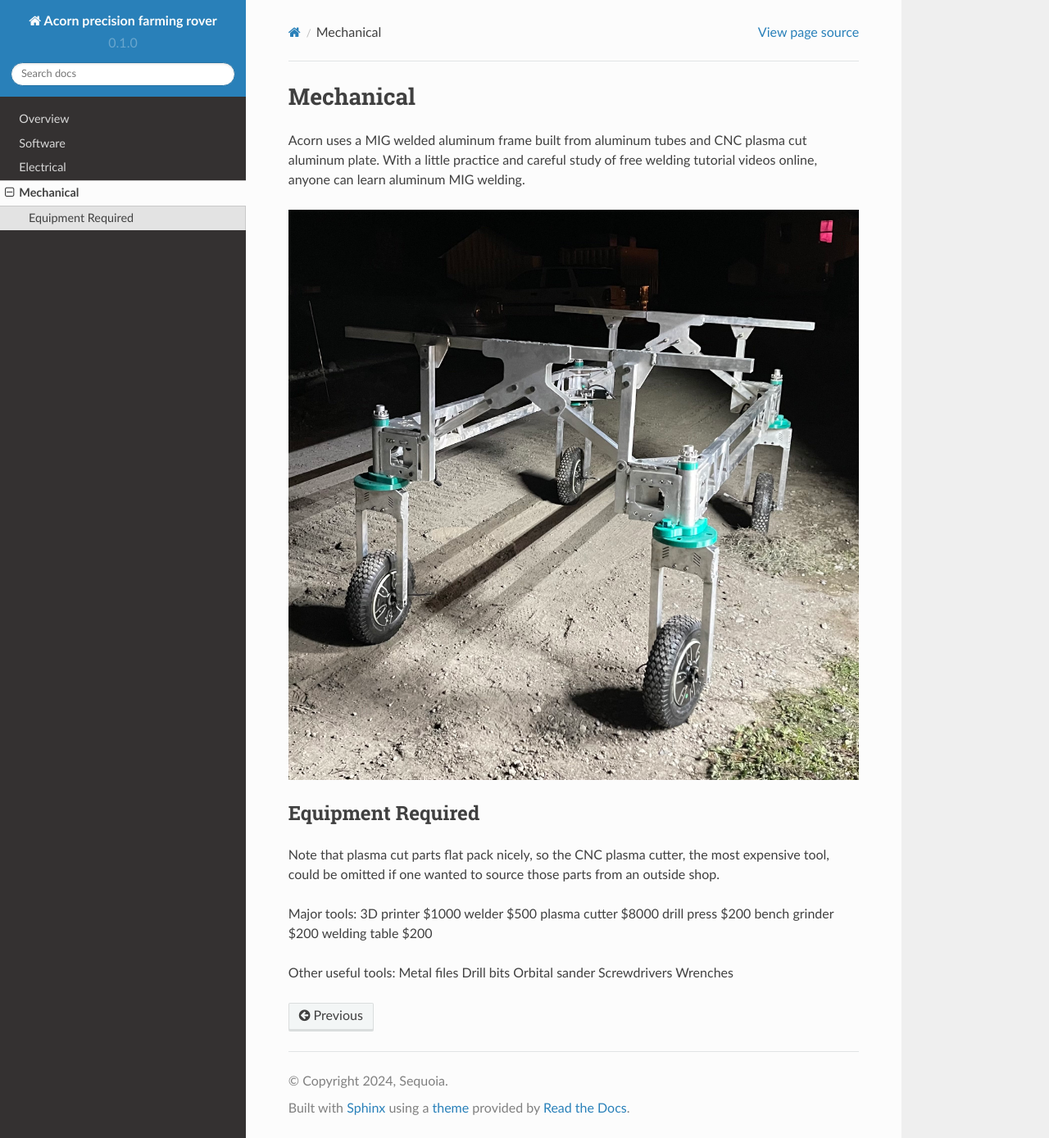
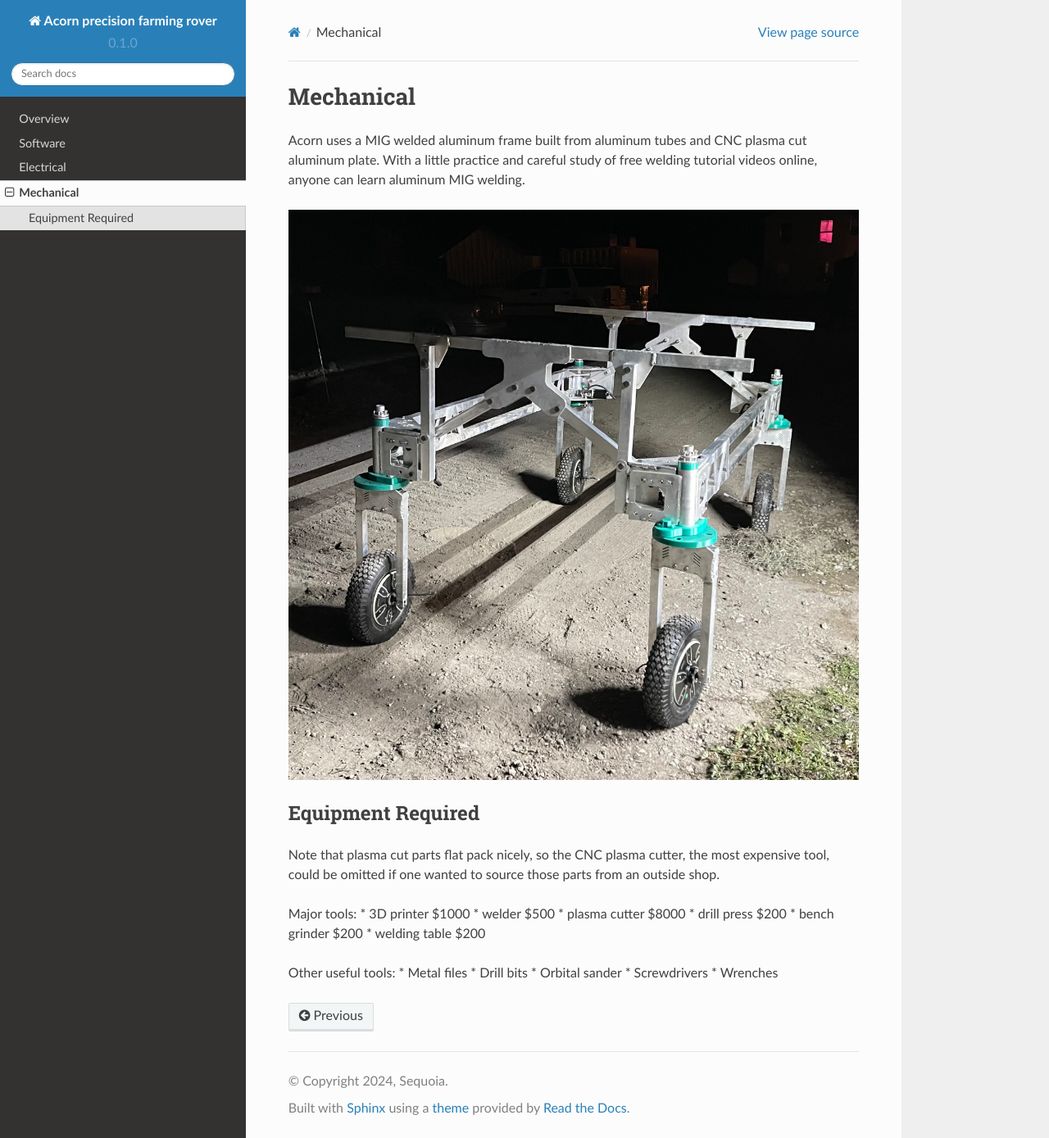
Before and after one commit to Twisted-Fields/robot_docs, a Sphinx documentation site: the page built from docs/source/mechanical.rst, in a window 1280 px wide and 1389 px high. Shown: the whole window at 82% size. Built offline with Sphinx 7.4.7 and the Read the Docs theme 2.0.0, drawn with Linux system fonts in a browser that asks for light colours.

Commit message:
update formatting

```diff
--- a/docs/source/mechanical.rst
+++ b/docs/source/mechanical.rst
@@ -17,16 +17,16 @@
 outside shop.
 
 Major tools:
-3D printer      $1000
-welder           $500
-plasma cutter   $8000
-drill press      $200
-bench grinder    $200
-welding table    $200
+* 3D printer      $1000
+* welder           $500
+* plasma cutter   $8000
+* drill press      $200
+* bench grinder    $200
+* welding table    $200
 
 Other useful tools:
-Metal files
-Drill bits
-Orbital sander
-Screwdrivers
-Wrenches
+* Metal files
+* Drill bits
+* Orbital sander
+* Screwdrivers
+* Wrenches
```
